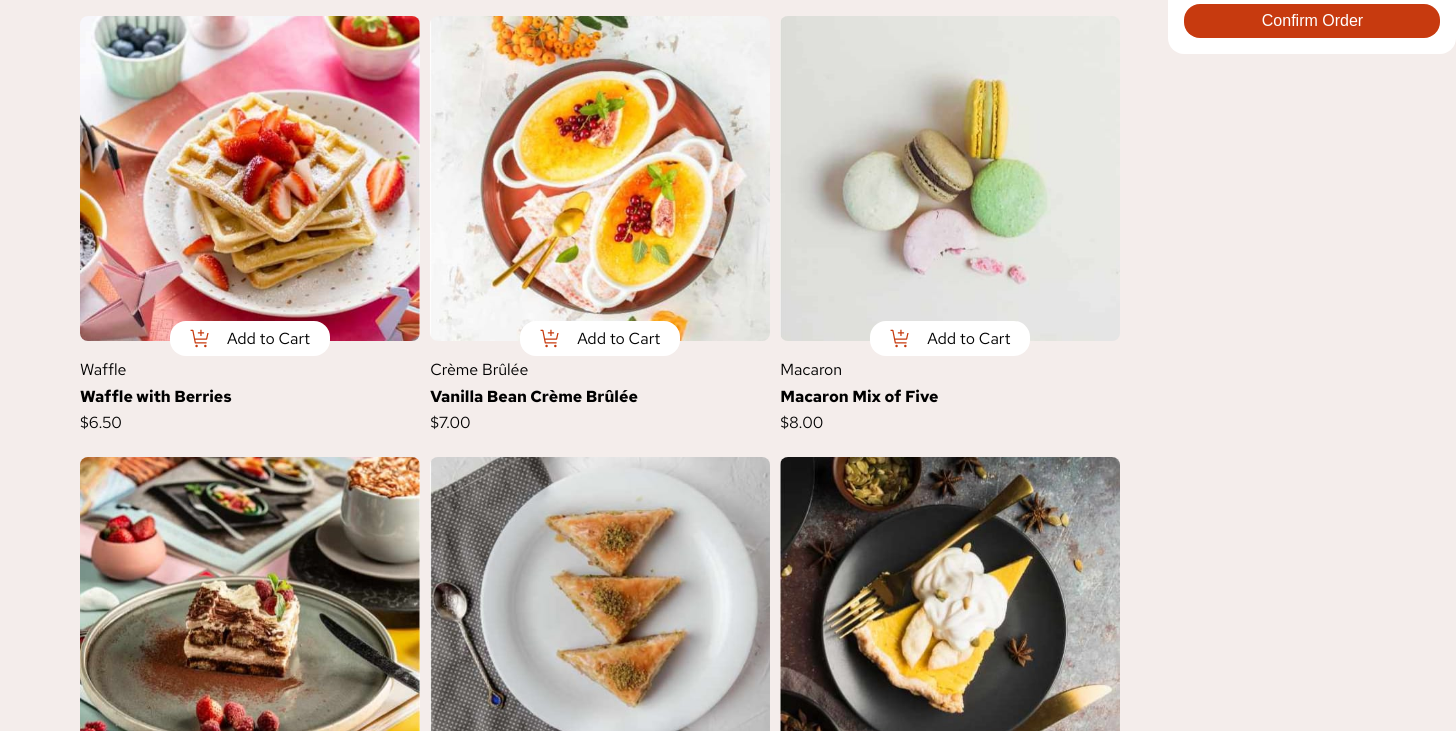
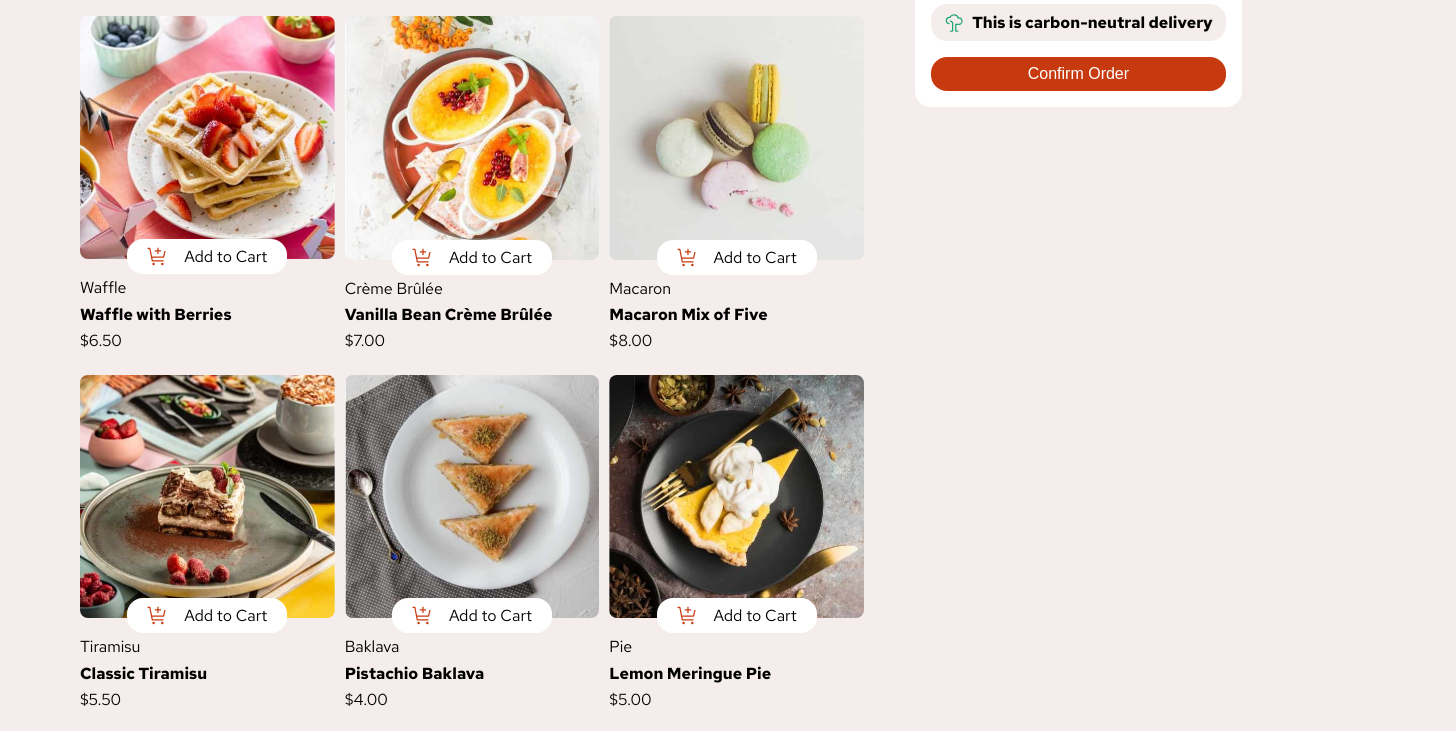
Before and after one commit to oluwafemi810/OnlineShoppingCart, a plain HTML site: page product-list-with-cart-main/index.html in a window 1280 px wide. Shown: the part 107-838 px from the top of the page, 1456 px wide, since content can reach past the window. Drawn offline with Linux system fonts and the light colour scheme.

Commit message:
Cart list updated

```diff
--- a/product-list-with-cart-main/index.css
+++ b/product-list-with-cart-main/index.css
@@ -29,15 +29,18 @@ body{
       display: grid;
       grid-template-columns: 1fr 30%;
 }
-.food-section{
+.food-section {
       display: grid;
-      grid-template-columns: repeat(3, 1fr); /* 3 in a row */
-      gap: 20px 10px; /* spacing between items */
+      gap: 20px 10px;
       padding-top: 2em;
+      grid-template-columns: repeat(auto-fit, minmax(250px, 1fr));
 }
-.food-image{
-      width: 9cm;
+
+.food-image {
+      width: 100%;
       border-radius: .5em;
+      height: auto;
+      object-fit: cover;
 }
 .food-description{
       line-height: .7cm;
@@ -61,11 +64,13 @@ body{
 }
 
 .right-part{
-    margin-left: 3em;
     background-color: white;
+    width: 23%;
     height: fit-content;
     border-radius: 1em;
     padding: 1em 1em;
+    position: fixed;
+    right: 3%;
 }
 
 .right-part h2{
@@ -167,3 +172,14 @@ body{
     width: 93%;
     opacity: 0.2;
 }
+
+.delivery-note{
+    margin-top: 1em;
+    display: flex;
+    background-color: hsl(13, 31%, 94%);
+    padding-block: .5em;
+    border-radius: 1em;
+    align-items: center;
+    justify-content: center;
+    gap: 7px;
+}
--- a/product-list-with-cart-main/index.html
+++ b/product-list-with-cart-main/index.html
@@ -25,9 +25,14 @@
         </div>
         <div class="cart-items">
         </div>
+        <div class="delivery-note">
+            <img src="assets/images/icon-carbon-neutral.svg" alt="">
+            <strong> This is carbon-neutral delivery </strong>
+        </div>
         <div>
             <button class="confirm-order">Confirm Order</button>
         </div>
+
     </div>
 
   </div>
--- a/product-list-with-cart-main/script.js
+++ b/product-list-with-cart-main/script.js
@@ -61,6 +61,8 @@ document.addEventListener('DOMContentLoaded', () => {
 
         Object.values(cart).forEach(item => {
           if (item.quantity > 0) {
+
+            let itemAmount = item.price * item.quantity;
             totalCount += item.quantity;
 
             cartItems.innerHTML += `
@@ -69,13 +71,10 @@ document.addEventListener('DOMContentLoaded', () => {
                 <div class="item-clearance">
                   <strong>${item.quantity}x</strong>
                   <p>@$${item.price.toFixed(2)}</p>
-                  <p>$${(item.price * item.quantity).toFixed(2)}</p>
+                  <p>$${(itemAmount).toFixed(2)}</p>
                   <button class="cancel-button"> <img src="assets/images/icon-remove-item.svg"> </button>
                 </div>
-
                 <hr class = "item-line">
-
-              </div>
             `;
           }
         });
```
